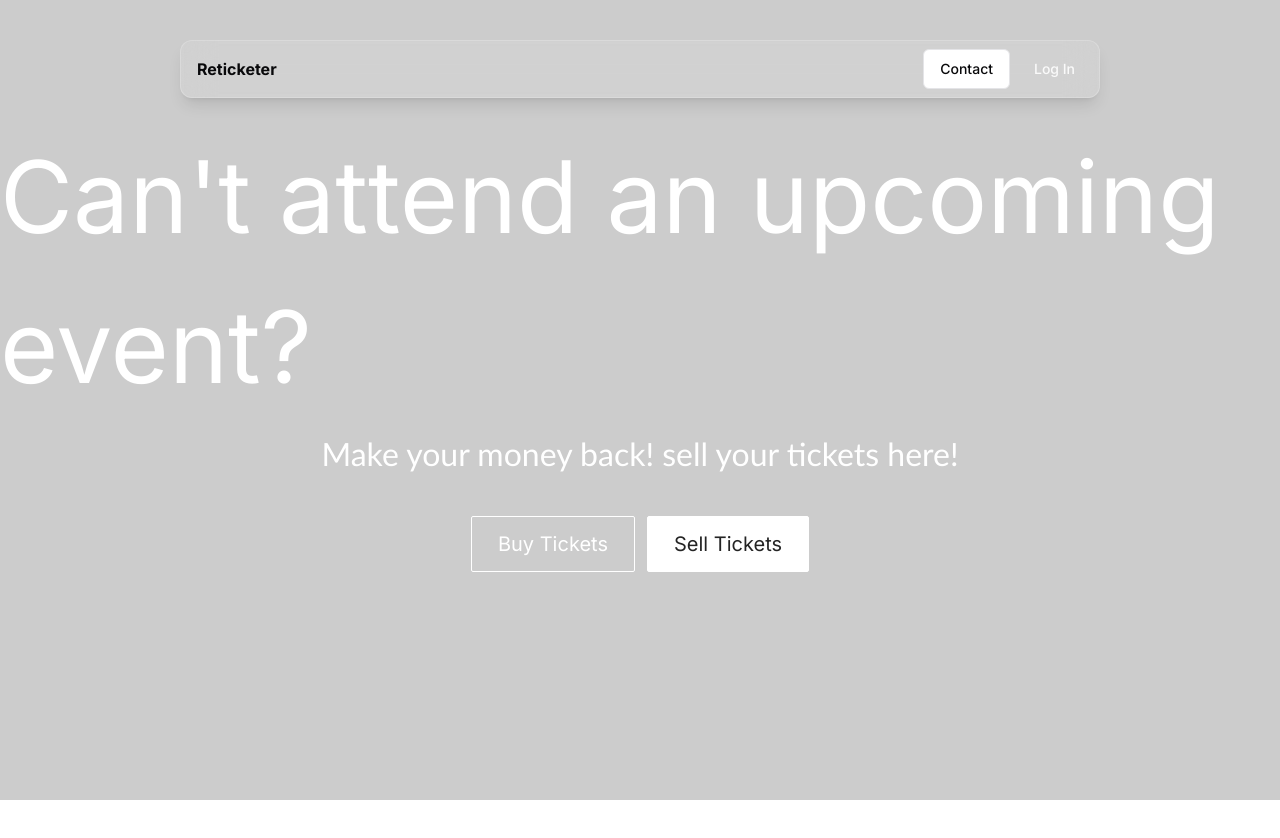
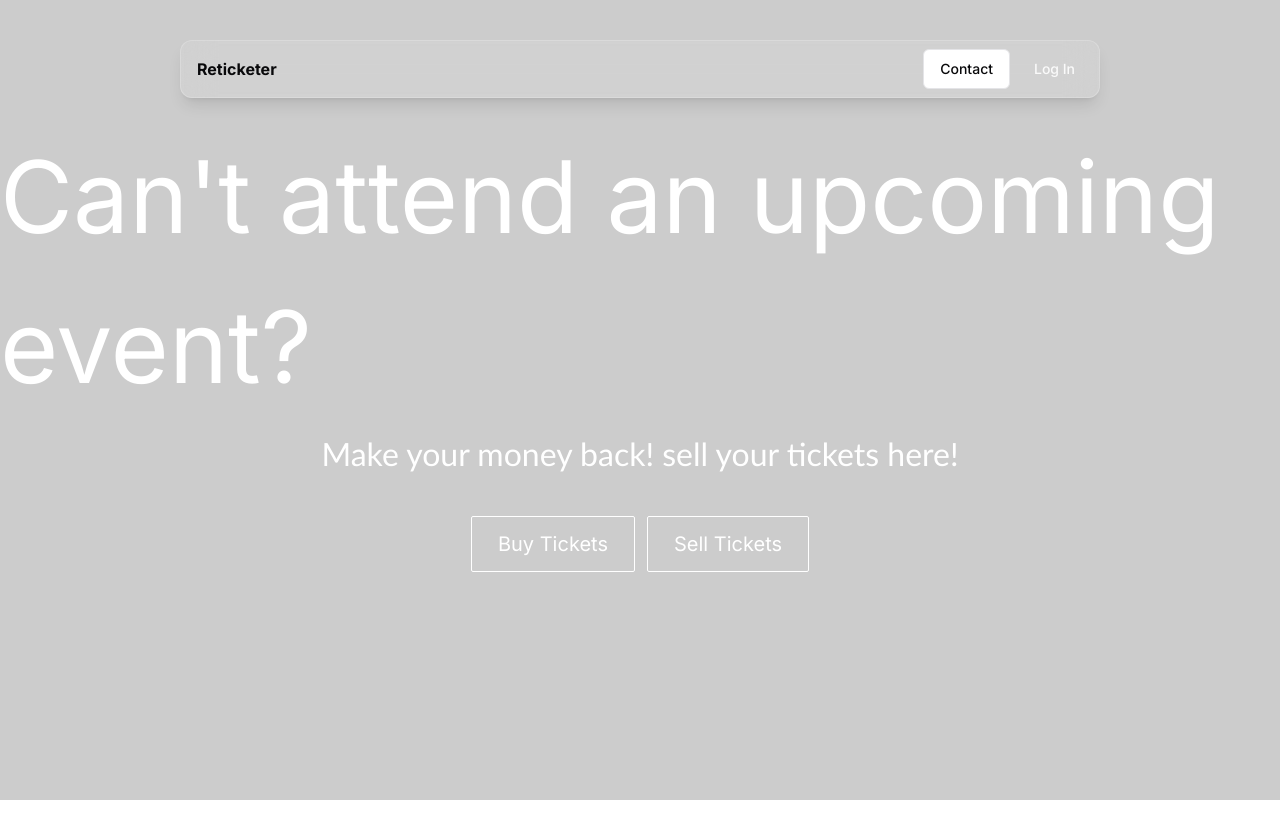
Before and after one commit to raglandconnor/reticketer, a Next.js app: page / in a window 1280 px wide. Shown: the top 838 px of the page. Built offline with nearby package versions, Linux system fonts and the light colour scheme.

Commit message:
Fixed hover on sell tickets button

```diff
--- a/app/components/HeroSection.js
+++ b/app/components/HeroSection.js
@@ -17,7 +17,7 @@ function HeroSection() {
         </Button>
         <Button
           className='btns'
-          buttonStyle='btn--primary'
+          buttonStyle='btn--outline'
           buttonSize='btn--large'
           onClick={console.log('hey')}
         >
```
